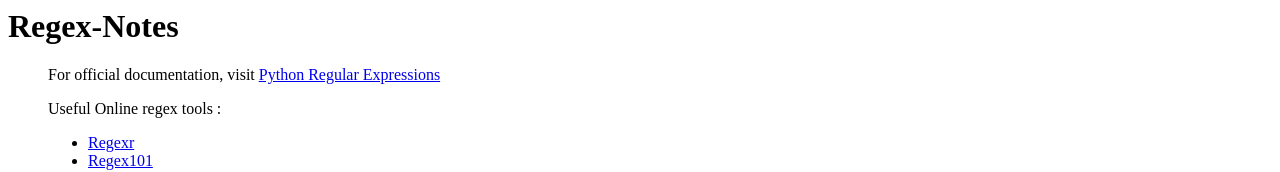
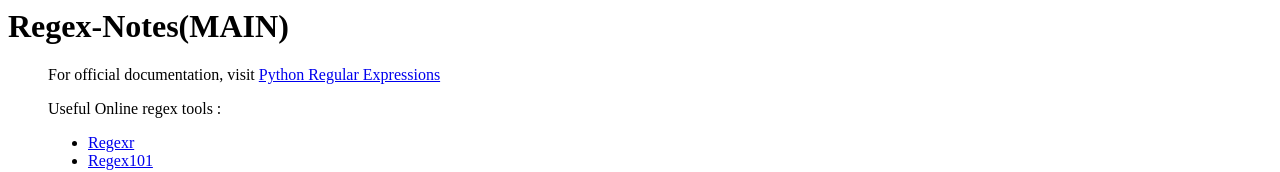
Before and after one commit to hwaseem04/Regex-Notes, a plain HTML site: page index.html in a window 1280 px wide. Shown: the top 172 px of the page. Drawn offline with Linux system fonts and the light colour scheme.

Commit message:
Update index.html

```diff
--- a/index.html
+++ b/index.html
@@ -1,4 +1,4 @@
-<h1 id="regex-notes">Regex-Notes</h1>
+<h1 id="regex-notes">Regex-Notes(MAIN)</h1>
 <!---
 > Following tutorial is a summary of this [CS50 lecture](https://www.youtube.com/watch?v=hy3sd9MOAcc&t=4218s "CS50P - Lecture 7 - Regular Expressions") <br>
 -->
```
